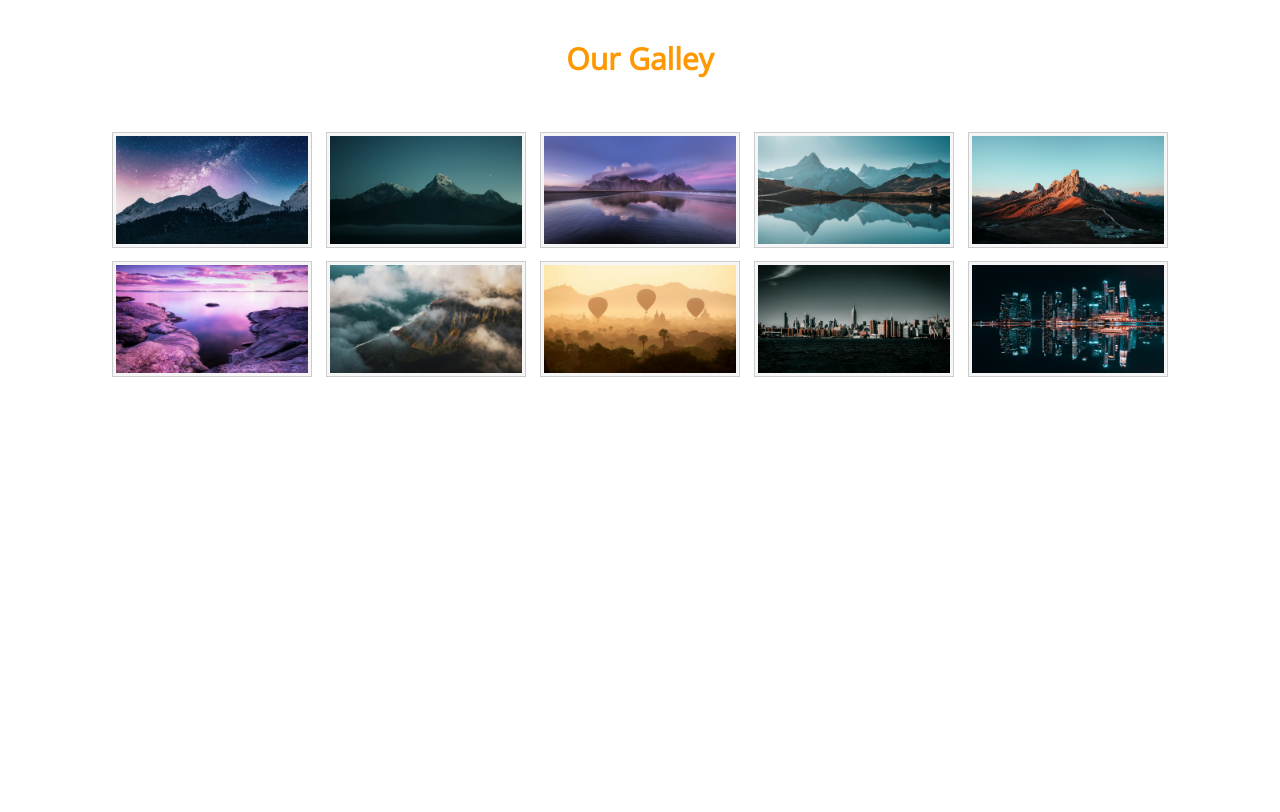
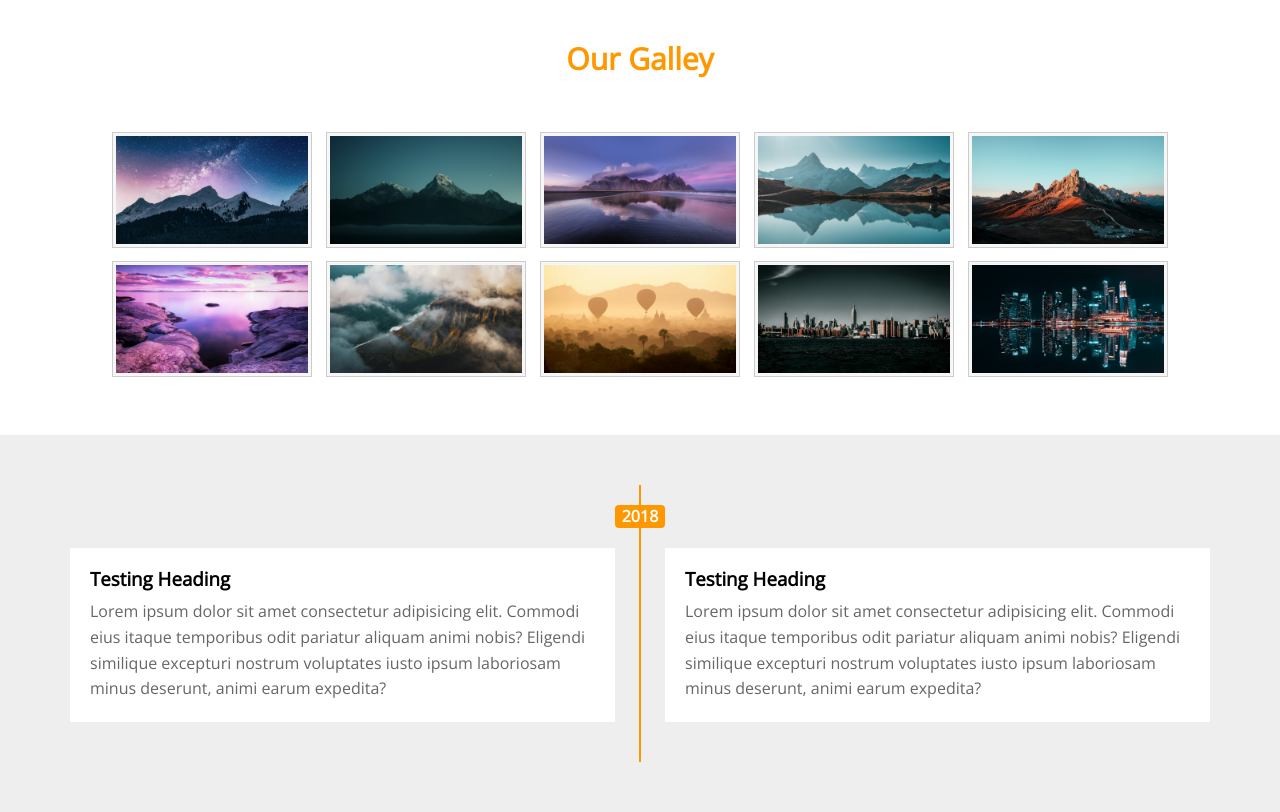
Before and after one commit to saad-mhmd/landing_page, a plain HTML site: page index.html in a window 1280 px wide. Shown: the part 1762-2574 px from the top of the page. Before the commit the page ends 2197 px from the top, so only its background shows below. Drawn offline with nearby package versions, Linux system fonts and the light colour scheme.

Commit message:
Timeline Section - 1

```diff
--- a/css/master.css
+++ b/css/master.css
@@ -352,4 +352,68 @@ body {
 .popup-box img {
     width: 100%;
 }
+
 /* End Gallery */
+
+/* Start Timeleft */
+.timeline {
+    padding-top: 50px;
+    padding-bottom: 50px;
+    background-color: #EEE;
+}
+.timeline .timeline-content {
+    position: relative;
+    overflow: hidden;
+
+}
+.timeline .timeline-content:before {
+    content: '';
+    width: 2px;
+    height: 100%;
+    background-color: var(--main-color);
+    position: absolute;
+    left: 50%;
+    margin-left: -1px;
+    top: 0;
+}
+.timeline .timeline-content .year {
+    margin: 20px auto;
+    width: 50px;
+    background-color: var(--main-color);
+    position: relative;
+    z-index: 2;
+    border-radius: 4px;
+    text-align: center;
+    color: #FFF;
+    padding: 2px 5px;
+    font-weight: bold;
+}
+.timeline .timeline-content .left,
+.timeline .timeline-content .right {
+    width: calc(50% - 25px);
+    margin-bottom: 40px;
+    position: relative;
+}
+.timeline .timeline-content .left {
+    float: left;
+}
+.timeline .timeline-content .right {
+    float: right;
+}
+
+.timeline .timeline-content .content {
+    padding: 20px;
+    background-color: #FFF;
+
+}
+.timeline .timeline-content .content h3 {
+    font-weight: bold;
+    columns: var(--main-color);
+    margin: 0 0 10px;
+}
+.timeline .timeline-content .content p {
+    color: #666;
+    margin: 0;
+    line-height: 1.6;
+}
+/* End Timeleft */
--- a/index.html
+++ b/index.html
@@ -140,16 +140,43 @@
                 <img src="imgs/03.jpg" alt="Gallery Image 3" />
                 <img src="imgs/04.jpg" alt="Gallery Image 4" />
                 <img src="imgs/05.jpg" alt="Gallery Image 5" />
-                <img src="imgs/06.jpg" alt="" />
-                <img src="imgs/07.jpg" alt="" />
-                <img src="imgs/08.jpg" alt="" />
-                <img src="imgs/09.jpg" alt="" />
-                <img src="imgs/10.jpg" alt="" />
+                <img src="imgs/06.jpg" alt="Gallery Image 6" />
+                <img src="imgs/07.jpg" alt="Gallery Image 7" />
+                <img src="imgs/08.jpg" alt="Gallery Image 8" />
+                <img src="imgs/09.jpg" alt="Gallery Image 9" />
+                <img src="imgs/10.jpg" alt="Gallery Image 10" />
             </div>
         </div>
     </div>
     <!-- End Gallery -->
 
+    <!-- Start Timeline -->
+    <div class="timeline">
+        <div class="container">
+            <div class="timeline-content">
+
+                <div class="year">2018</div>
+
+
+                <div class="left">
+                    <div class="content">
+                        <h3>Testing Heading</h3>
+                        <p>Lorem ipsum dolor sit amet consectetur adipisicing elit. Commodi eius itaque temporibus odit pariatur aliquam animi nobis? Eligendi similique excepturi nostrum voluptates iusto ipsum laboriosam minus deserunt, animi earum expedita?</p>
+                    </div>
+                </div>
+
+                <div class="right">
+                    <div class="content">
+                        <h3>Testing Heading</h3>
+                        <p>Lorem ipsum dolor sit amet consectetur adipisicing elit. Commodi eius itaque temporibus odit pariatur aliquam animi nobis? Eligendi similique excepturi nostrum voluptates iusto ipsum laboriosam minus deserunt, animi earum expedita?</p>
+                    </div>
+                </div>
+
+            </div>
+        </div>
+    </div>
+    <!-- End Timeline -->
+
     <script src="js/master.js"></script>
   </body>
 </html>
```
